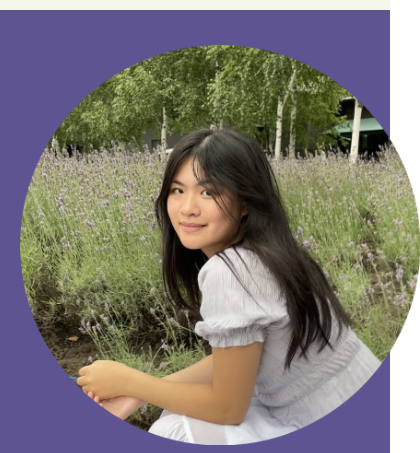
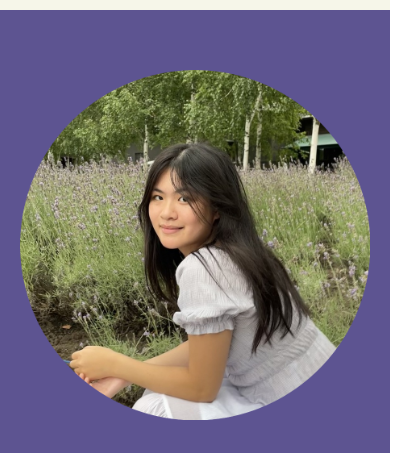
Before and after one commit to jessicasunyay/jessicasunyay.github.io, a plain HTML site: page index.html in a window 390 px wide. Shown: the part 96-549 px from the top of the page, 420 px wide, since content can reach past the window. Drawn offline with nearby package versions, Linux system fonts and the light colour scheme.

Commit message:
Fix lavender image sizing

```diff
--- a/css/style.css
+++ b/css/style.css
@@ -66,6 +66,7 @@ img.logo{
 img.lavender {
     width: 400px;
     height: 400px;
+    object-fit: cover;
     transition: 2s;
 }
 
@@ -429,4 +430,11 @@ header .navbar {
         aspect-ratio: 1;
         max-width: 400px;
     }
+
+    img.lavender{
+        width: 100%;
+        height: 100%;
+        aspect-ratio: 1;
+        max-width: 400px;
+    }
 }
```
